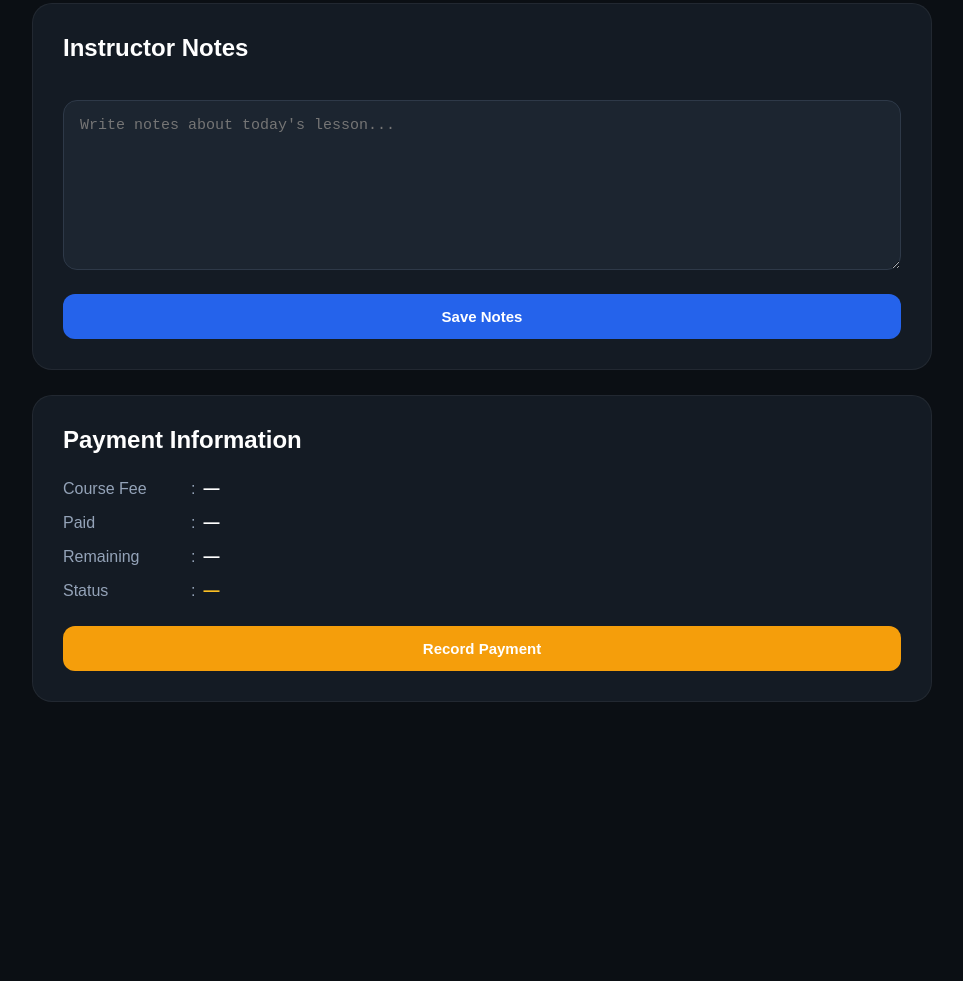
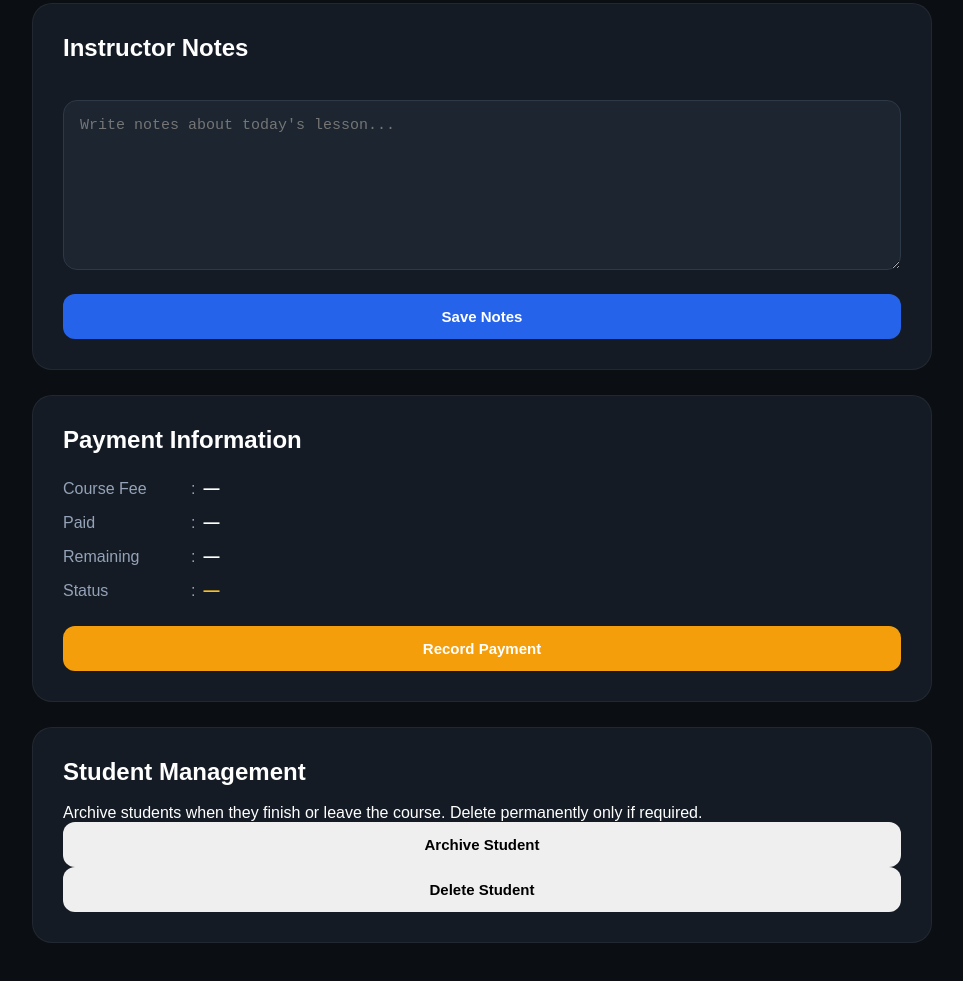
Before and after one commit to aymansait/Driving-School-OS--Kadamba, a website with bundled scripts: page student.html in a window 1280 px wide. Shown: the part 1148-2129 px from the top of the page, without its empty margins (158-1121 px from the left). Before the commit the page ends 1890 px from the top, so only its background shows below. Built offline with nearby package versions, Linux system fonts and the light colour scheme.

Commit message:
Update student.html

```diff
--- a/student.html
+++ b/student.html
@@ -66,6 +66,32 @@
         <div class="infoRow"><span class="infoLabel">Status</span><span class="separator">:</span><strong id="paymentStatus">—</strong></div>
         <button id="recordPayment">Record Payment</button>
     </section>
+    <section class="profileCard dangerZone">
+
+    <h2>Student Management</h2>
+
+    <p>
+        Archive students when they finish or leave the course.
+        Delete permanently only if required.
+    </p>
+
+    <div class="dangerButtons">
+
+        <button id="archiveStudent">
+
+            Archive Student
+
+        </button>
+
+        <button id="deleteStudent">
+
+            Delete Student
+
+        </button>
+
+    </div>
+
+</section>
 </main>
 
 <!-- ==========================================
```
